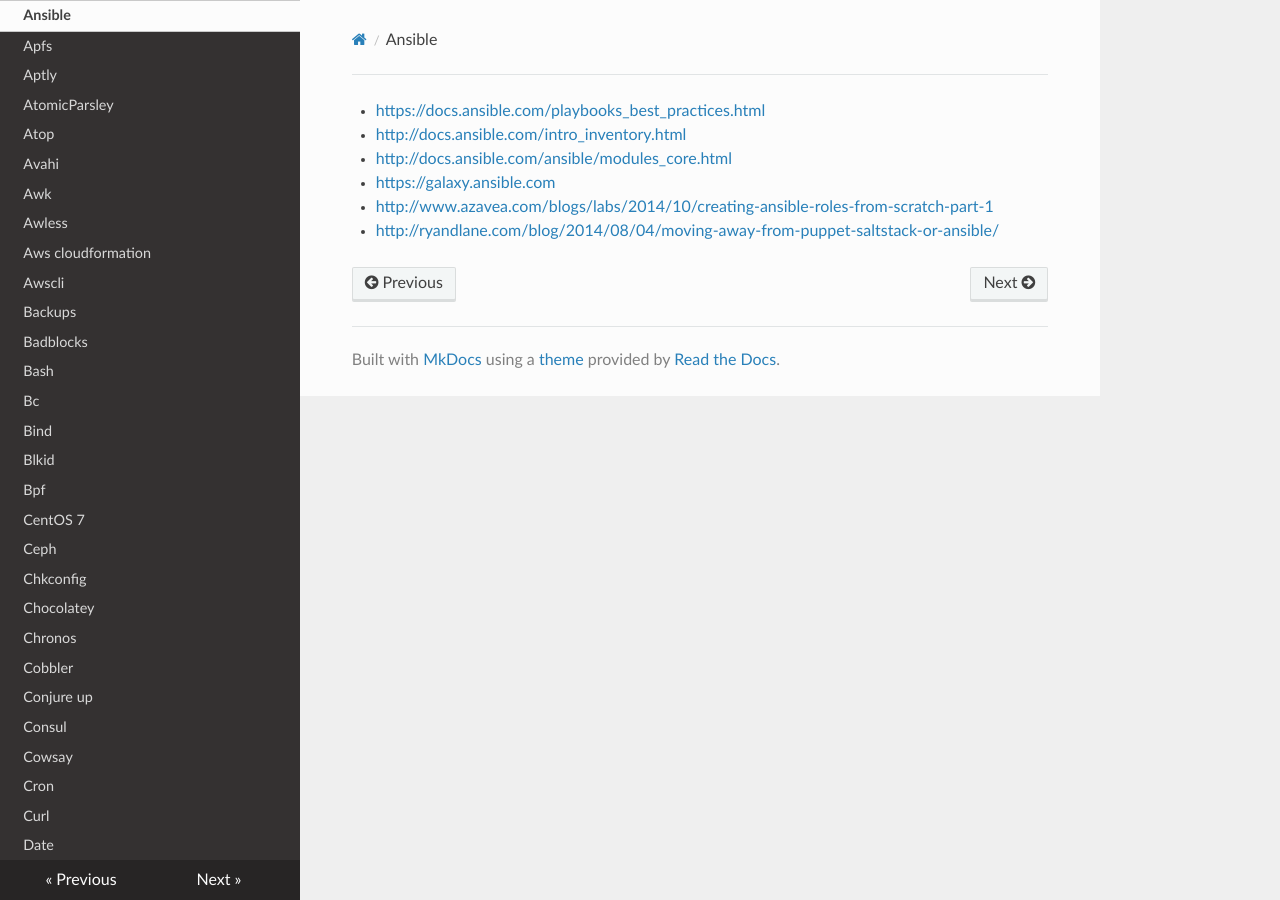
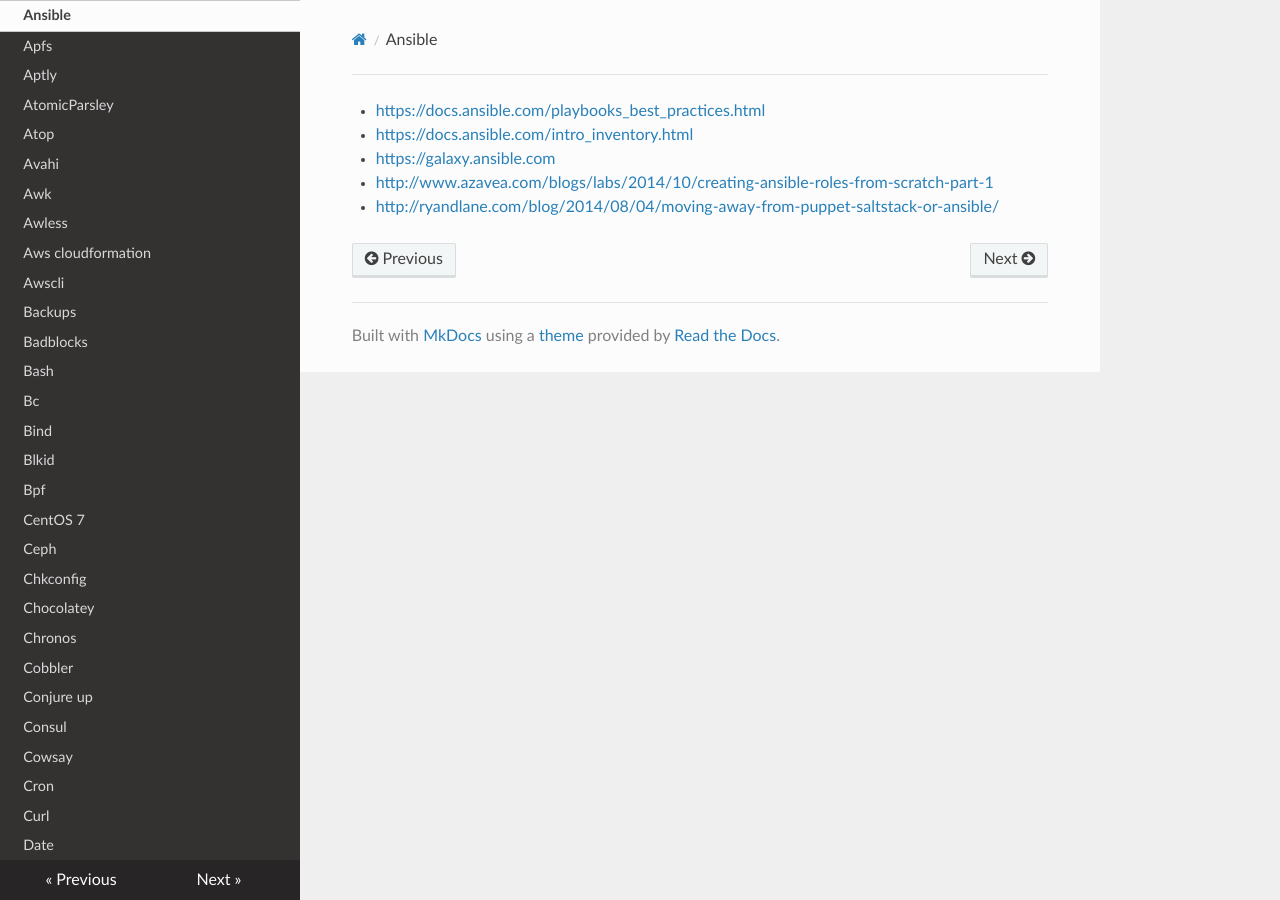
Before and after one commit to lando-cal/tech-notes, an MkDocs documentation site: the page built from docs/ansible.md, in a window 1280 px wide. Built offline with MkDocs 1.6.1, drawn with Linux system fonts in a browser that asks for light colours; nearby versions of some CDN libraries.

Commit message:
Fix link, remove broken link.

```diff
--- a/docs/ansible.md
+++ b/docs/ansible.md
@@ -1,6 +1,5 @@
 - <https://docs.ansible.com/playbooks_best_practices.html>
-- <http://docs.ansible.com/intro_inventory.html>
-- <http://docs.ansible.com/ansible/modules_core.html>
+- <https://docs.ansible.com/intro_inventory.html>
 - <https://galaxy.ansible.com>
 - <http://www.azavea.com/blogs/labs/2014/10/creating-ansible-roles-from-scratch-part-1>
 - <http://ryandlane.com/blog/2014/08/04/moving-away-from-puppet-saltstack-or-ansible/>
```
